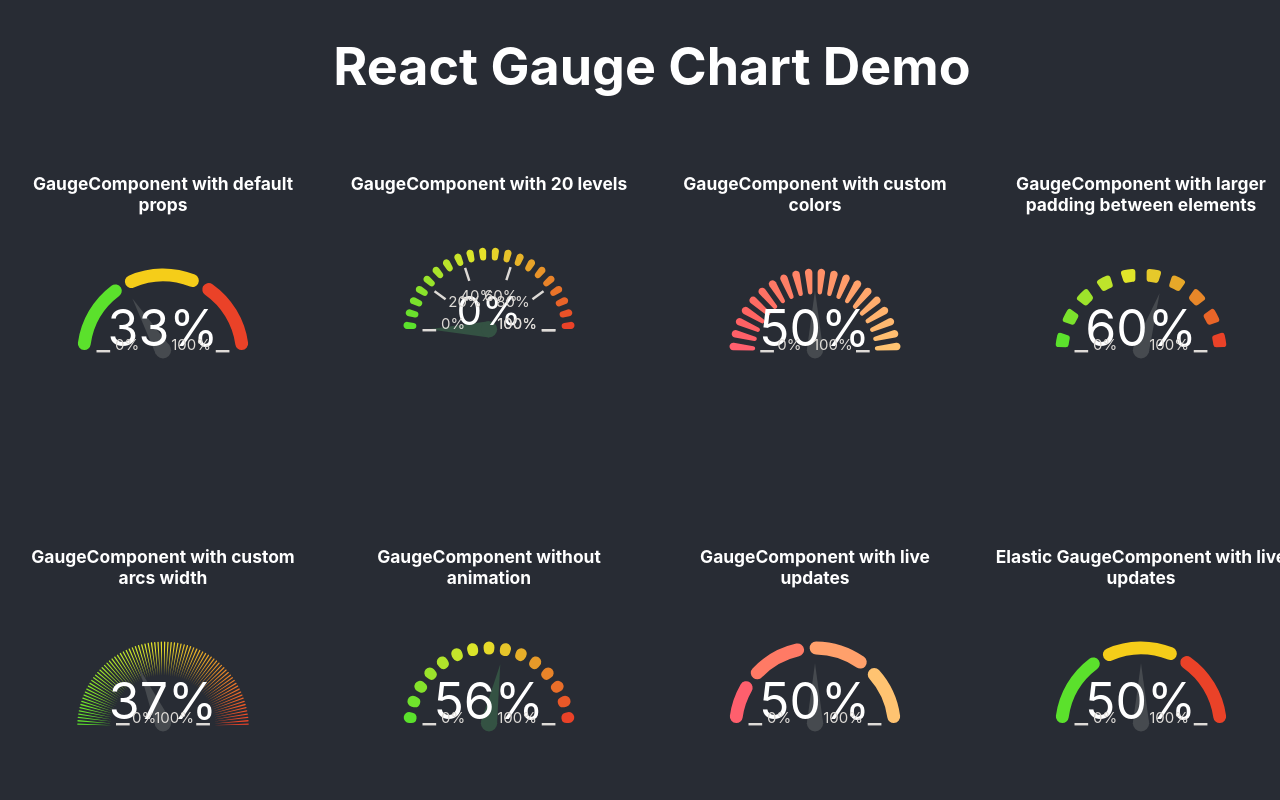
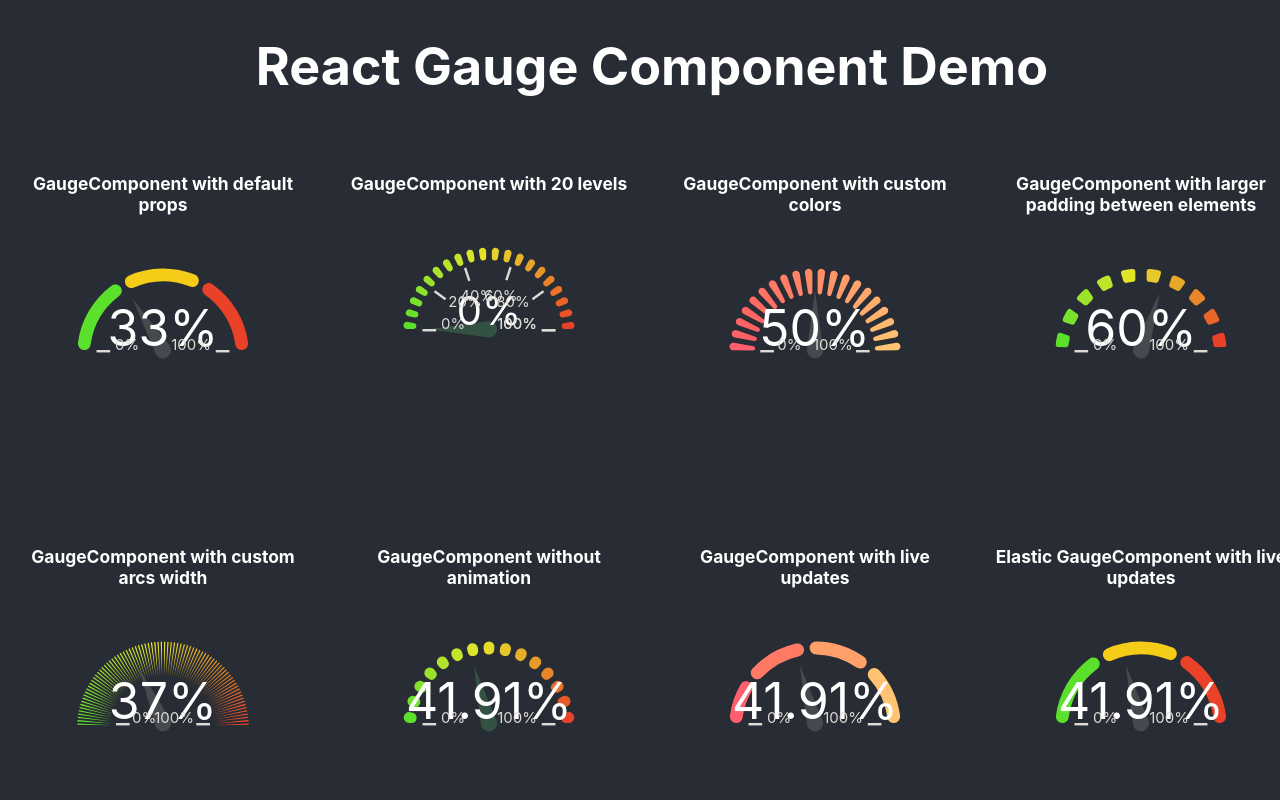
Before and after one commit to antoniolago/react-gauge-component, a React (Create React App) app: page / in a window 1280 px wide. Shown: the top 800 px of the page. Built offline with nearby package versions, Linux system fonts and the light colour scheme.

Commit message:
rm build folder

```diff
--- a/public/index.html
+++ b/public/index.html
@@ -23,7 +23,7 @@
       Learn how to configure a non-root public URL by running `npm run build`.
     -->
     <link rel="stylesheet" href="https://maxcdn.bootstrapcdn.com/bootstrap/latest/css/bootstrap-grid.min.css" />
-    <title>React App</title>
+    <title>React Gauge Component DEMO</title>
   </head>
   <body>
     <noscript>You need to enable JavaScript to run this app.</noscript>
--- a/src/App.js
+++ b/src/App.js
@@ -5,19 +5,19 @@ import GaugeComponent from './lib';
 import CONSTANTS from './lib/GaugeComponent/constants';
 
 const App = () => {
-  const [currentPercent, setCurrentPercent] = useState(0.5);
+  const [currentValue, setCurrentValue] = useState(50);
   const [arcs, setArcs] = useState([{ limit: 30 }, { limit: 50 }, { limit: 100 }])
 
-  // useEffect(() => {
-  //   const timer = setTimeout(() => {
-  //     setCurrentPercent(Math.random());
-  //     // setArcs([{ limit: 30 }, { limit: 35 }, { limit: 100 }])
-  //   }, 3000);
+  useEffect(() => {
+    const timer = setTimeout(() => {
+      setCurrentValue(Math.random()*100);
+      // setArcs([{ limit: 30 }, { limit: 35 }, { limit: 100 }])
+    }, 3000);
 
-  //   return () => {
-  //     clearTimeout(timer);
-  //   };
-  // });
+    return () => {
+      clearTimeout(timer);
+    };
+  });
   return (
     CONSTANTS.debugSingleGauge ?
       <Container>
@@ -66,7 +66,7 @@ const App = () => {
         <Container fluid>
           <Row>
             <Col xs={12} lg={{ offset: 2, span: 8 }}>
-              <h1>React Gauge Chart Demo</h1>
+              <h1>React Gauge Component Demo</h1>
             </Col>
           </Row>
           <Row>
@@ -150,7 +150,7 @@ const App = () => {
                 arc={{
                   nbSubArcs: 15
                 }}
-                value={56}
+                value={currentValue}
               />
             </Col>
             <Col xs={12} lg={3}>
@@ -168,14 +168,14 @@ const App = () => {
                     ]
                 }}
                 needle={{ animationDelay: 0 }}
-                value={currentPercent * 100}
+                value={currentValue}
               />
             </Col>
             <Col xs={12} lg={3}>
               <h6>Elastic GaugeComponent with live updates</h6>
               <GaugeComponent
                 id="gauge-component7"
-                value={currentPercent * 100}
+                value={currentValue}
                 needle={{
                   elastic: true
                 }}
```
Also changed, not shown: 10 other files (tests, documents, lock files or other folders).
